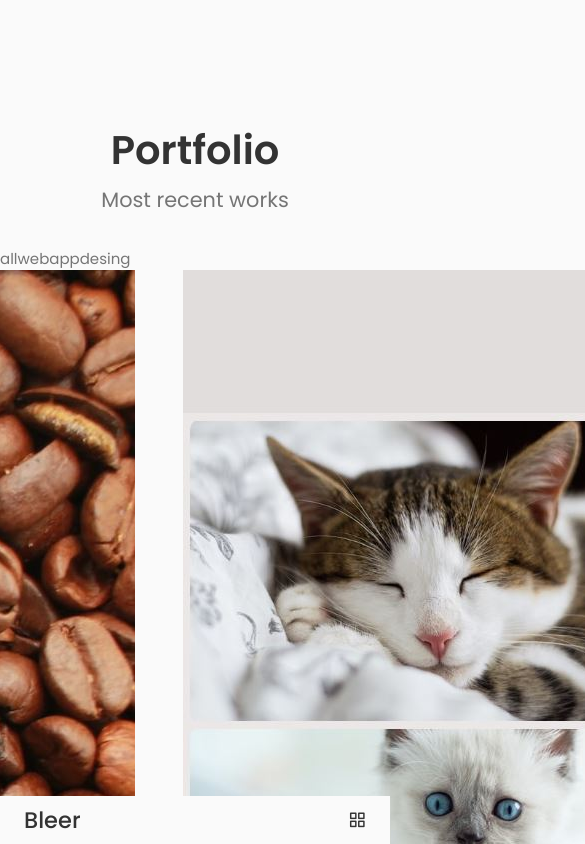
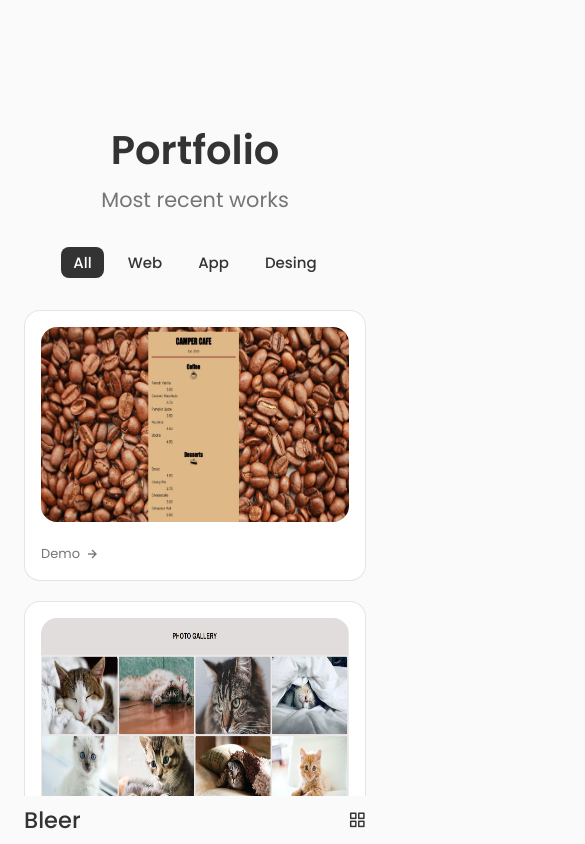
Before and after one commit to Bleer30/Portfolio, a React (Vite) app: page /portfolio in a window 390 px wide. Shown: the top 844 px of the page, 585 px wide, since content can reach past the window. Built offline with nearby package versions, Linux system fonts and the light colour scheme.

Commit message:
update portfolio component

```diff
--- a/src/componets/Portfolio/Data.jsx
+++ b/src/componets/Portfolio/Data.jsx
@@ -20,7 +20,7 @@
     id: 3,
     image: work3,
     title: 'Brand desing',
-    category: 'design',
+    category: 'desing',
   },
   {
     id: 4,
--- a/src/componets/Portfolio/Portfolio.css
+++ b/src/componets/Portfolio/Portfolio.css
@@ -1,9 +1,120 @@
+.work-filters {
+    display: flex;
+    justify-content: center;
+    align-items: center;
+    column-gap: 0.75rem;
+    margin-bottom: var(--mb-2);
+}
+
+.work-item {
+    cursor: pointer;
+    color: var(--title-color);
+    padding: 0.25rem 0.75rem;
+    font-weight: var(--font-medium);
+    border-radius: 0.5rem;
+    text-transform: capitalize;
+}
+
+.work-item:hover {
+    background-color: var(--title-color);
+    color: var(--container-color);
+
+}
+
 .work-container {
     grid-template-columns: repeat(2, max-content);
     gap: 3rem;
     justify-content: center;
 }
 
-.wort-img {
+.work-card {
+    background-color: var(--container-color);
+    border:  1px solid rgba(0, 0, 0, 0.1);
+    padding: 1.25rem;
+    border-radius: 1rem;
+}
+
+.work-img {
     width: 295px;
+    height: 195px;
+    border-radius: 1rem;
+    margin-bottom: var(--mb-1);
 }
+
+.work-title {
+    font-size: var(--normal-font-size);
+    font-weight: var(--font-medium);
+    font-weight: var(--mb-0-5);
+}
+
+.work-button {
+    color: var(--text-color);
+    font-size: var(--small-font-size);
+    display: flex;
+    align-items: center;
+    column-gap: 0.25rem;
+}
+
+.work-button-icon {
+    font-size: 1rem;
+    transition: 0.4s;
+}
+
+.work-button:hover .work-button-icon {
+    transform: translateX(0.25rem);
+}
+
+/* active work */
+
+.active-work {
+    background-color: var(--title-color);
+    color: var(--container-color);
+}
+
+/*=============== BREAKPOINTS ===============*/
+/* For large devices */
+@media screen and (max-width: 992px) {
+    .work-container {
+        gap: 1.25rem;
+    }
+
+    .work-card {
+        padding: 1rem;
+    }
+
+    .work-img {
+        margin-bottom: 0.75rem;
+    }
+
+    .work-title {
+        margin-bottom: 0.25rem;
+    }
+}
+
+  /* For medium devices */
+@media screen and (max-width: 768px) {
+    .work-container {
+        grid-template-columns: max-content;
+    }
+}
+
+@media screen and (max-width: 576px) {
+    .work-container {
+        grid-template-columns: 1fr;
+    }
+
+    .work-img {
+        width: 100%;
+    }
+}
+
+  /* For small devices */
+@media screen and (max-width: 350px) {
+    .work-item {
+        font-size: var(--small-font-size);
+    }
+
+    .work-filters {
+        column-gap: 0.25rem;
+    }
+}
--- a/src/componets/Portfolio/Works.jsx
+++ b/src/componets/Portfolio/Works.jsx
@@ -1,15 +1,42 @@
 import React from 'react';
+import { useEffect } from 'react';
+import { useState } from 'react';
 import { projectsData } from './Data';
 import { projectsNav } from './Data';
 import WorkItems from './WorkItems';
 
 const Works = () => {
+  const [item, setItem] = useState({ name: 'all' });
+  const [projects, setProjects] = useState([]);
+  const [active, setActive] = useState(0);
+
+  useEffect(() => {
+    if (item.name === 'all') {
+      setProjects(projectsData);
+    } else {
+      const newProjects = projectsData.filter(project => {
+        return project.category.toLowerCase() === item.name;
+      });
+      setProjects(newProjects);
+    }
+  }, [item]);
+
+  const handleClick = (e, index) => {
+    setItem({ name: e.target.textContent.toLowerCase() });
+    setActive(index);
+  };
   return (
     <div>
       <div className="work-filters">
         {projectsNav.map((item, index) => {
           return (
-            <span className="work-item" key={index}>
+            <span
+              onClick={e => {
+                handleClick(e, index);
+              }}
+              className={`${active === index ? 'active-work' : ''} work-item`}
+              key={index}
+            >
               {item.name}
             </span>
           );
@@ -17,7 +44,7 @@
       </div>
 
       <div className="work-container container grid">
-        {projectsData.map(item => {
+        {projects.map(item => {
           return <WorkItems item={item} key={item.id} />;
         })}
       </div>
```
